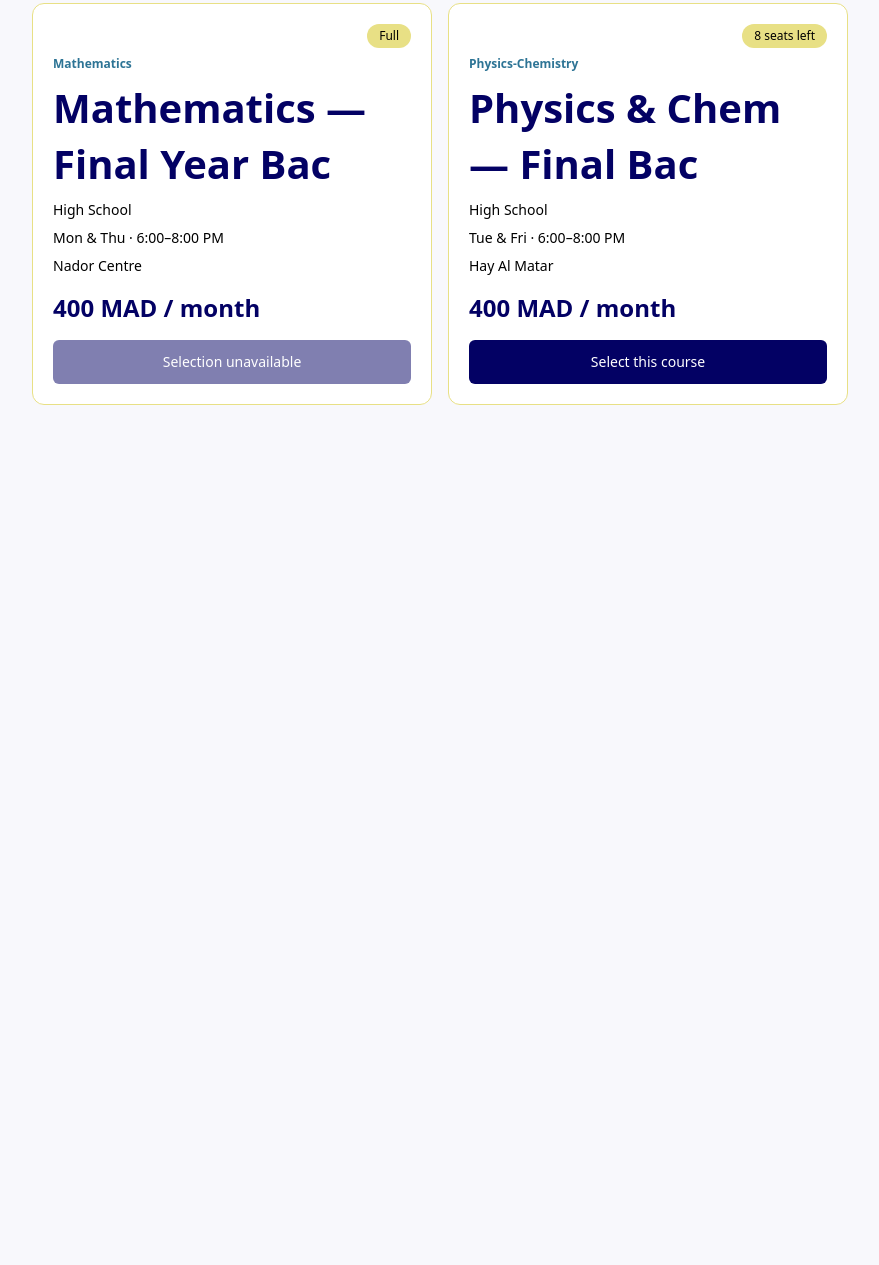
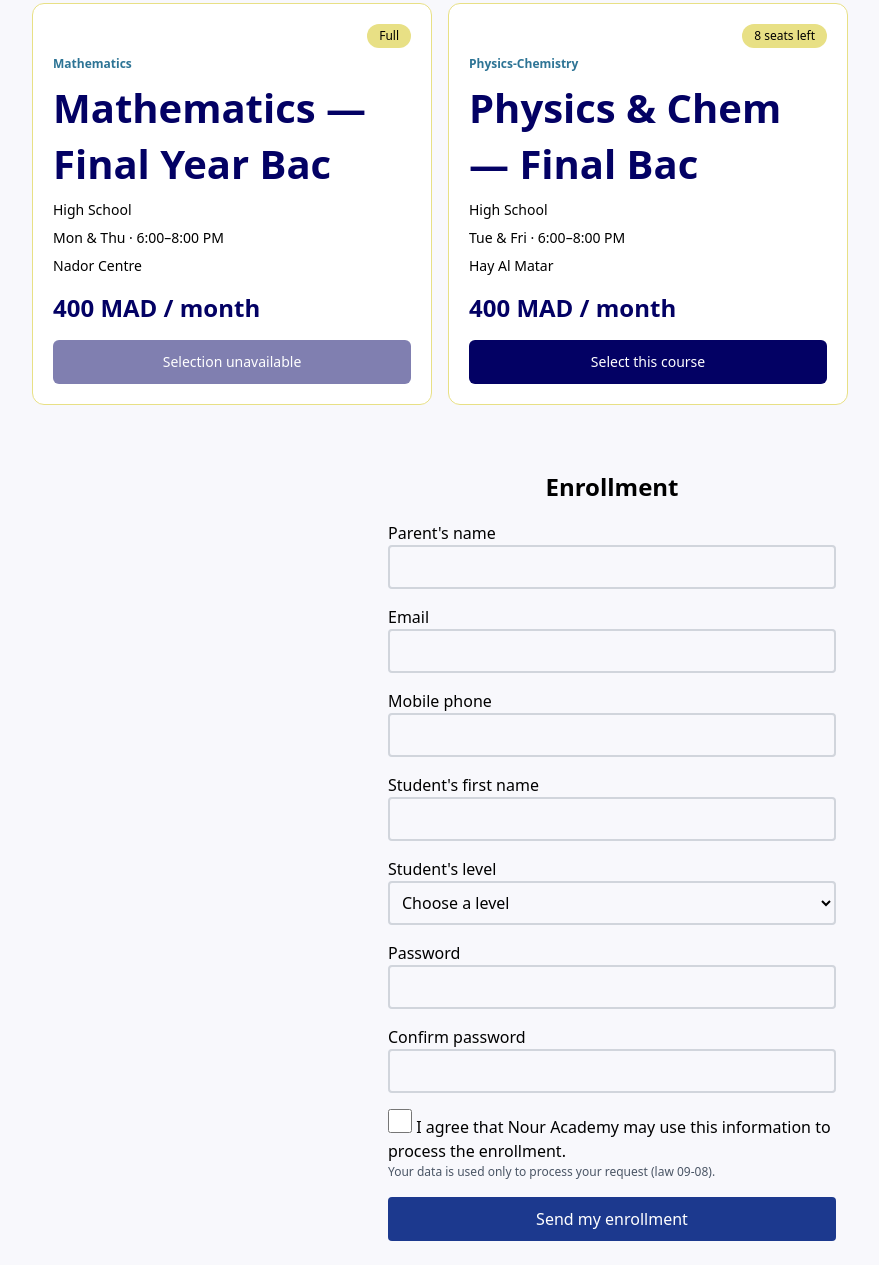
Before and after one commit to 0xm3d/Nour-Academy, a website built with Vite: page index.html in a window 1280 px wide. Shown: the part 3343-4608 px from the top of the page, without its empty margins (28-907 px from the left). Before the commit the page ends 3788 px from the top, so only its background shows below. Built offline with nearby package versions, Linux system fonts and the light colour scheme.

Commit message:
NA-33: form is created

```diff
--- a/index.html
+++ b/index.html
@@ -178,6 +178,74 @@
 
         </section>
 
+        <section id="enrollment" class="p-[24px]">
+  <h2 class="text-[24px] font-semibold mb-[16px] text-center">Enrollment</h2>
+
+  <form id="enroll-form" novalidate class="flex flex-col gap-[16px] max-w-[448px] mx-auto">
+
+    <div>
+      <label for="parent-name">Parent's name</label>
+      <input id="parent-name" type="text" class="block w-full h-[44px] border-[2px] border-gray-300 rounded-[4px] px-[8px]">
+      <p id="parent-name-msg" class="text-[14px]"></p>
+    </div>
+
+    <div>
+      <label for="email">Email</label>
+      <input id="email" type="email" class="block w-full h-[44px] border-[2px] border-gray-300 rounded-[4px] px-[8px]">
+      <p id="email-msg" class="text-[14px]"></p>
+    </div>
+
+    <div>
+      <label for="phone">Mobile phone</label>
+      <input id="phone" type="tel" class="block w-full h-[44px] border-[2px] border-gray-300 rounded-[4px] px-[8px]">
+      <p id="phone-msg" class="text-[14px]"></p>
+    </div>
+
+    <div>
+      <label for="student-name">Student's first name</label>
+      <input id="student-name" type="text" class="block w-full h-[44px] border-[2px] border-gray-300 rounded-[4px] px-[8px]">
+      <p id="student-name-msg" class="text-[14px]"></p>
+    </div>
+
+    <div>
+      <label for="student-level">Student's level</label>
+      <select id="student-level" class="block w-full h-[44px] border-[2px] border-gray-300 rounded-[4px] px-[8px]">
+        <option value="">Choose a level</option>
+        <option value="Primaire">Primary</option>
+        <option value="Collège">Middle school</option>
+        <option value="Lycée">High school</option>
+      </select>
+      <p id="student-level-msg" class="text-[14px]"></p>
+    </div>
+
+    <div>
+      <label for="password">Password</label>
+      <input id="password" type="password" class="block w-full h-[44px] border-[2px] border-gray-300 rounded-[4px] px-[8px]">
+      <p id="password-msg" class="text-[14px]"></p>
+    </div>
+
+    <div>
+      <label for="confirm-password">Confirm password</label>
+      <input id="confirm-password" type="password" class="block w-full h-[44px] border-[2px] border-gray-300 rounded-[4px] px-[8px]">
+      <p id="confirm-password-msg" class="text-[14px]"></p>
+    </div>
+
+    <div>
+      <input id="consent" type="checkbox" class="w-[24px] h-[24px]">
+      <label for="consent">I agree that Nour Academy may use this information to process the enrollment.</label>
+      <p id="consent-msg" class="text-[14px]"></p>
+      <p class="text-[12px] text-gray-600">
+        Your data is used only to process your request (law 09-08).
+      </p>
+    </div>
+
+    <button type="submit" class="h-[44px] bg-blue-900 text-white rounded-[4px]">
+      Send my enrollment
+    </button>
+
+  </form>
+</section>
+
     </main>
 
 </body>
```
